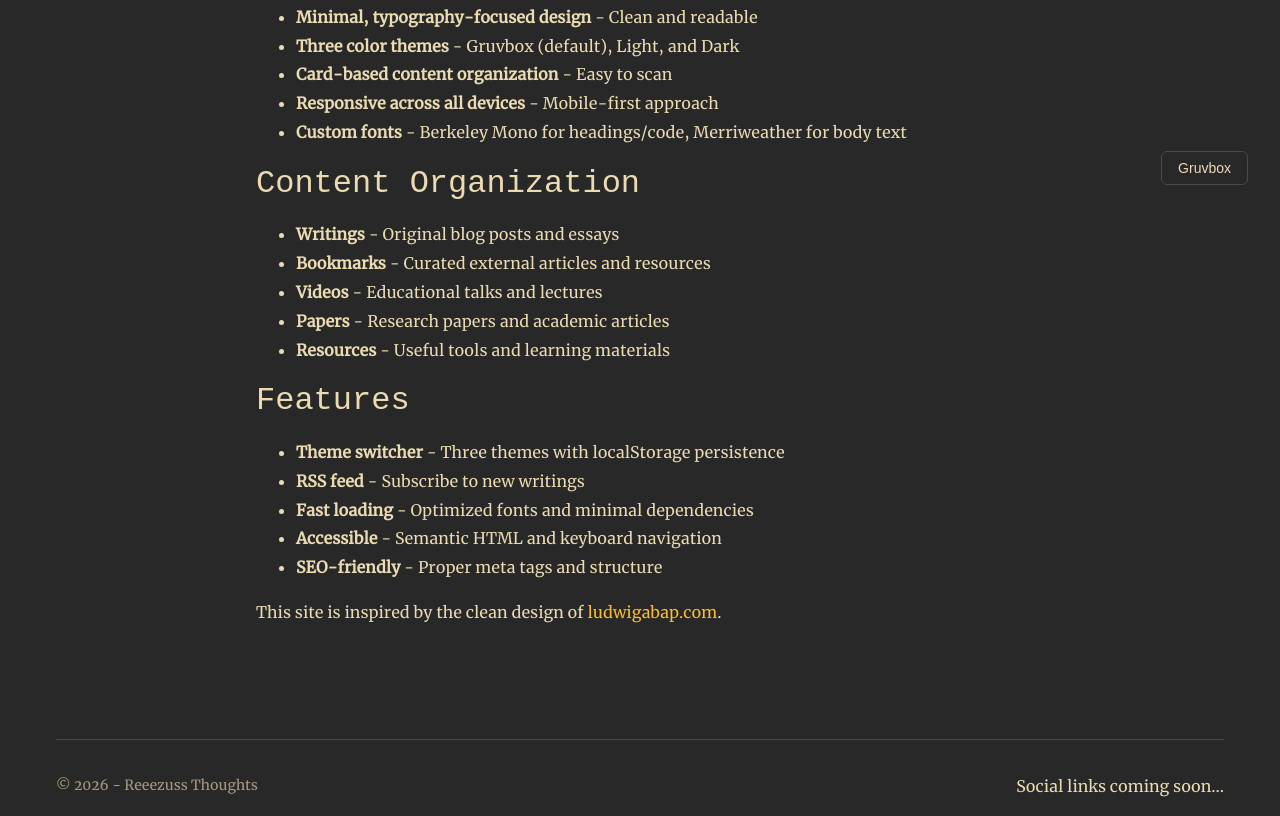
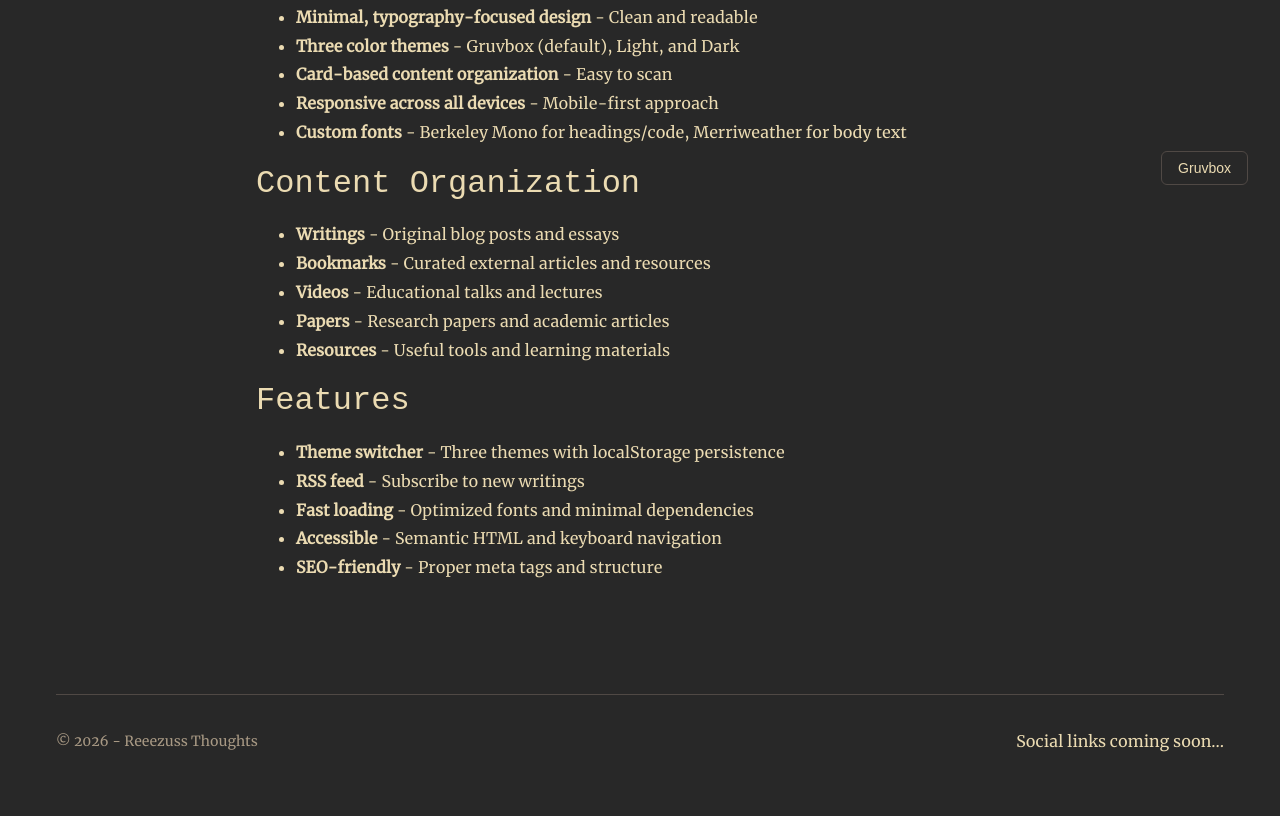
Before and after one commit to reeezuss/reeezuss.github.io, a plain HTML site: page about-site.html in a window 1280 px wide. Shown: the part 583-1399 px from the top of the page. After the commit the page ends 1355 px from the top, so only its background shows below. Drawn offline with Linux system fonts and the light colour scheme; files whose address does not match are found by name.

Commit message:
Remove ludwigabap references and simplify README
- Simplify README.md to only contain title 'Reeezuss Thoughts'
- Remove ludwigabap.com references from AGENTS.md and about-site.html
- Keep AGENTS.md with complete build documentation and conversation tracking
- Clean up external reference mentions while preserving technical details

```diff
--- a/about-site.html
+++ b/about-site.html
@@ -75,7 +75,7 @@
             <li><strong>SEO-friendly</strong> - Proper meta tags and structure</li>
           </ul>
 
-          <p>This site is inspired by the clean design of <a href="https://ludwigabap.com/">ludwigabap.com</a>.</p>
+
         </section>
       </div>
 
```
Also changed, not shown: 1 other file.
